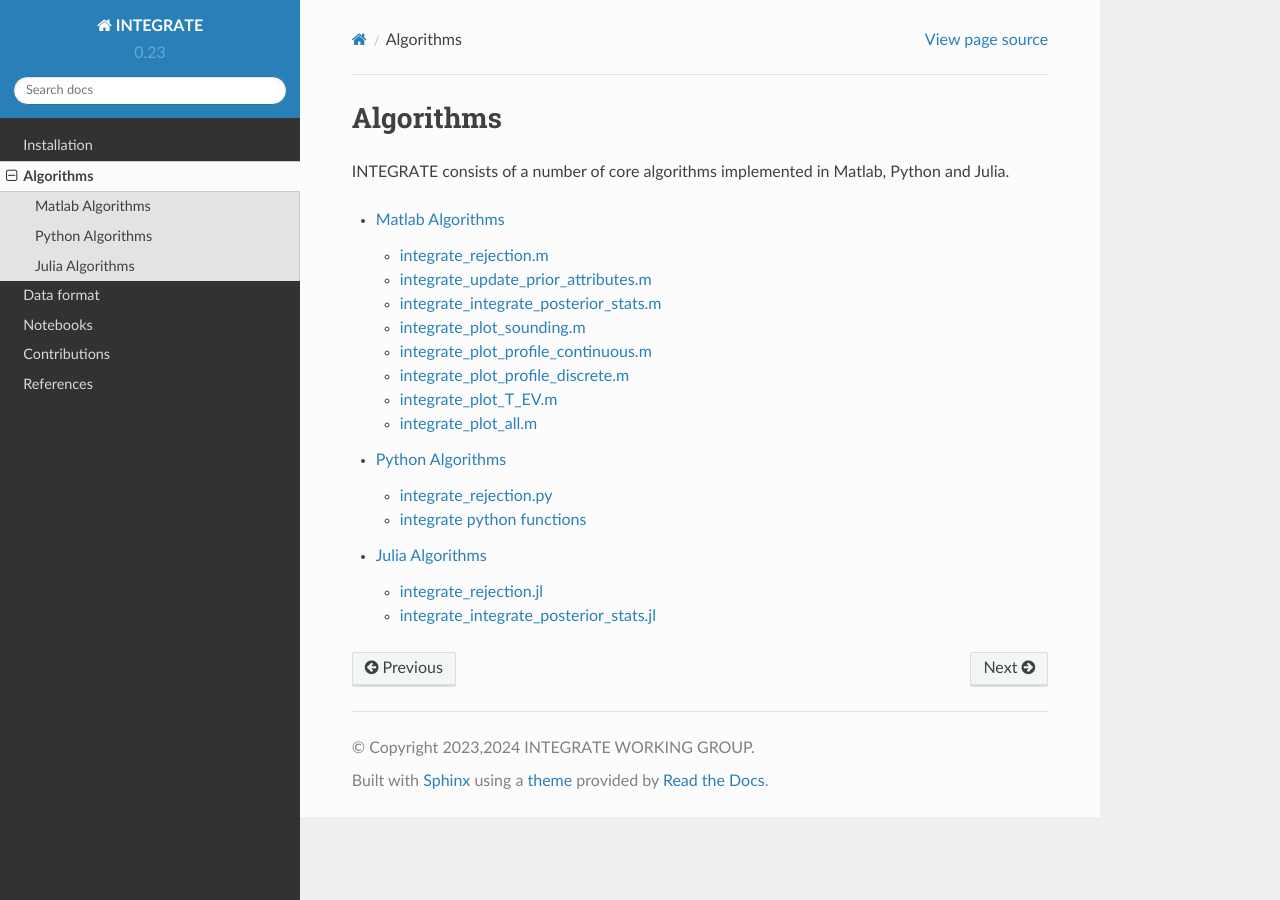
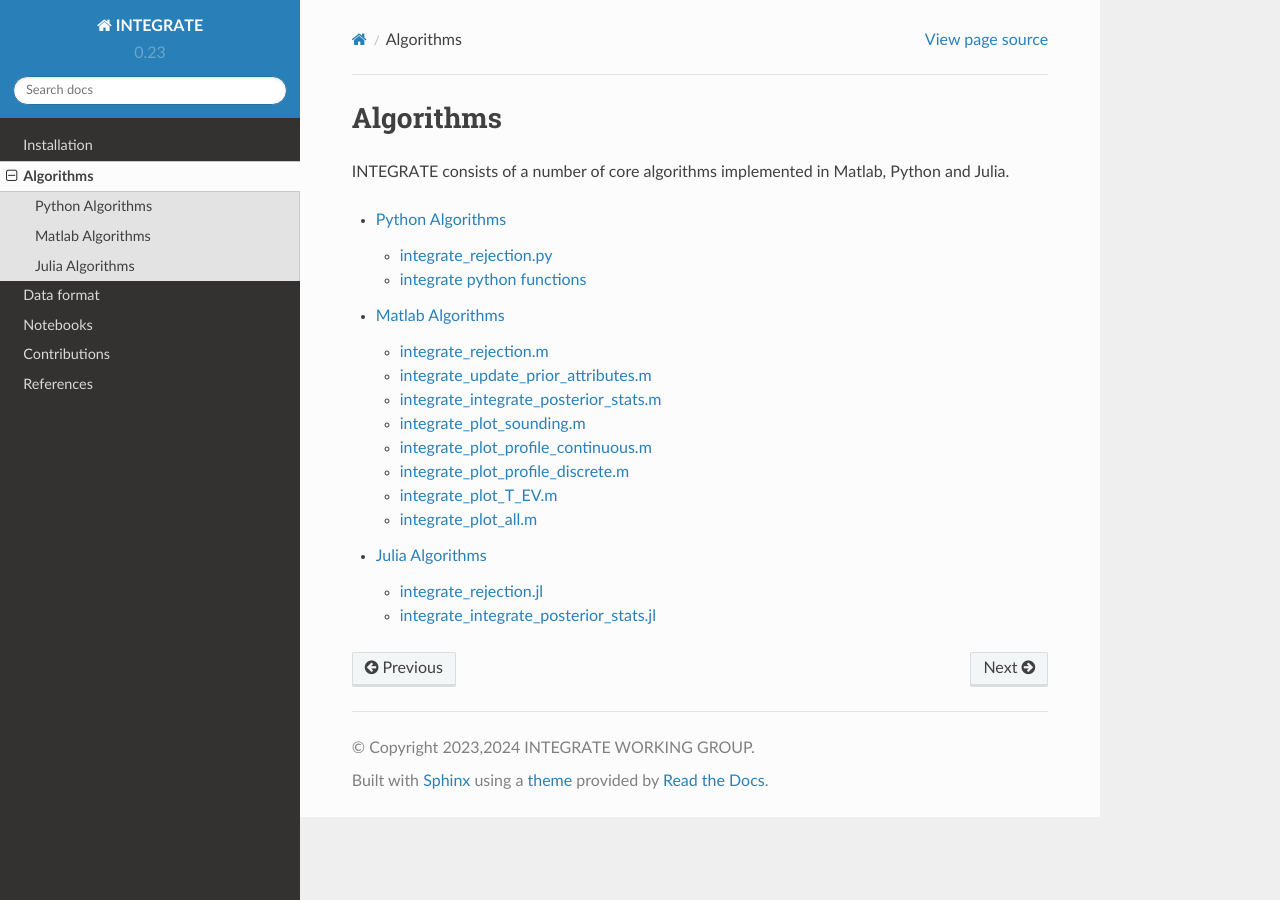
Before and after one commit to cultpenguin/integrate, a Sphinx documentation site: the page built from doc/algorithms.rst, in a window 1280 px wide. Built offline with Sphinx 7.4.7 and the Read the Docs theme 2.0.0, drawn with Linux system fonts in a browser that asks for light colours.

Commit message:
Docs update

```diff
--- a/doc/algorithms.rst
+++ b/doc/algorithms.rst
@@ -10,6 +10,6 @@ INTEGRATE consists of a number of core algorithms implemented in Matlab, Python
 .. toctree::
    :maxdepth: 3
 
+   algorithms/algPython
    algorithms/algMatlab
-   algorithms/algPython
    algorithms/algJulia
```
